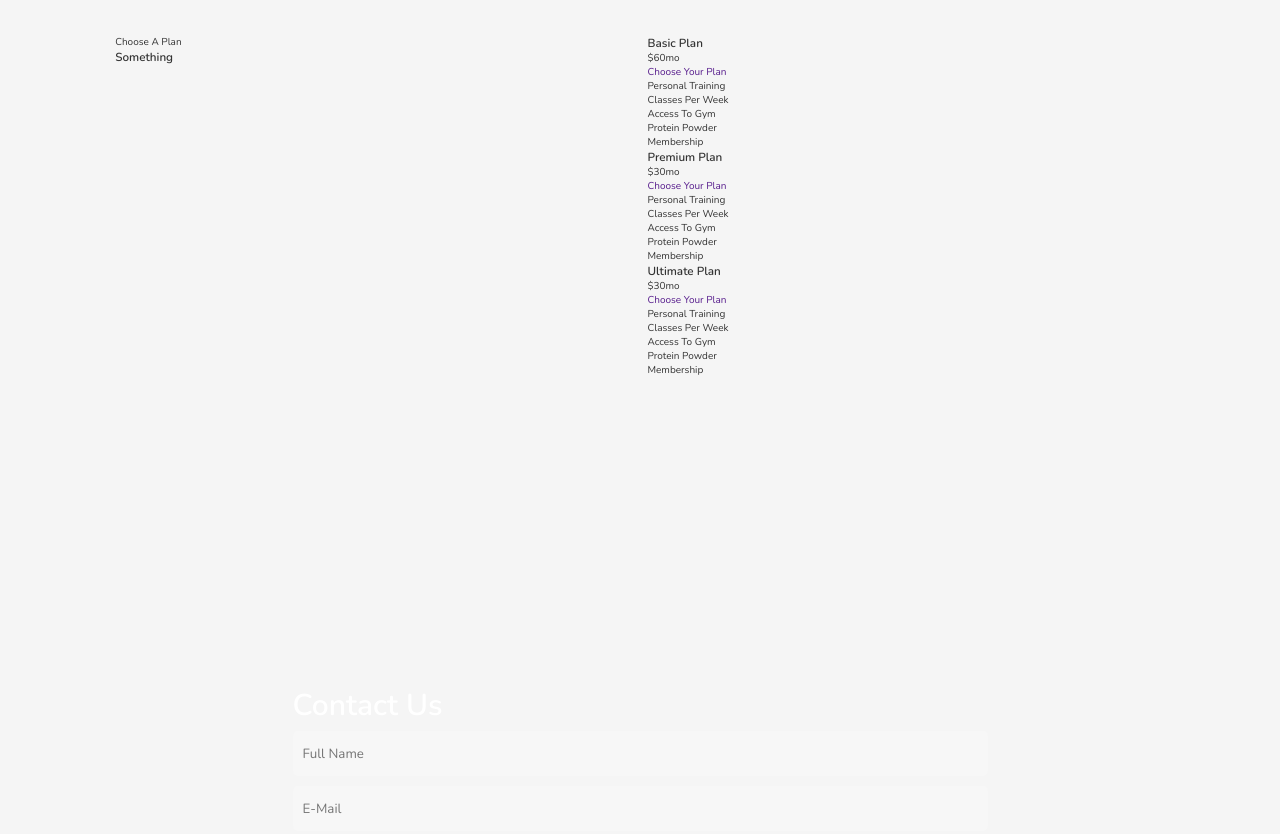
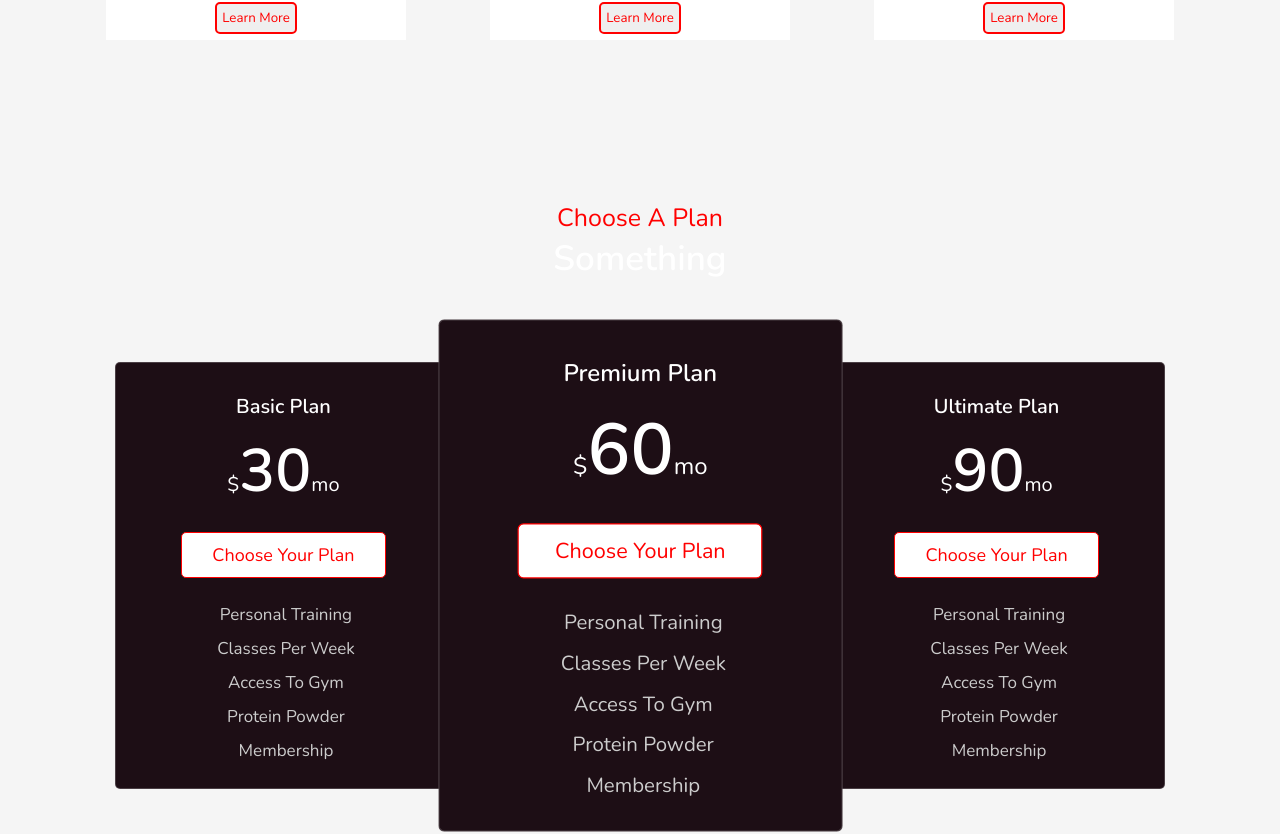
Before and after one commit to anderson-pixel/fitx, a React (Create React App) app: page / in a window 1280 px wide. Shown: the part 1184-2018 px from the top of the page. Built offline with nearby package versions, Linux system fonts and the light colour scheme; some icons are missing.

Commit message:
Updated Pricing Section

```diff
--- a/src/components/header/Features/feature.tsx
+++ b/src/components/header/Features/feature.tsx
@@ -3,11 +3,19 @@ import styled from 'styled-components'
 import catimg from '../../../images/catshot.png'
 
 const FeaturesContainer = styled.section`
-height: auto;
+height: 800px;
 width: 100vw;
 display: grid;
 place-items: center;
 padding: 3rem 2rem;
+
+@media (max-width: 1000px) {
+    height: 900px;
+}
+@media (max-width: 668px) {
+    height: 1500px
+}
+
 
 h1 {
   color: white;
--- a/src/components/header/Pricing/pricing.tsx
+++ b/src/components/header/Pricing/pricing.tsx
@@ -2,9 +2,27 @@ import React from 'react'
 import styled from 'styled-components'
 
 const PricingContainer = styled.section`
-height: 650px;
+height: 750px;
 width: 100%;
 color: ${props => props.theme.colors.text};
+
+.link-btn {
+  margin-top: 1rem;
+   display: inline-block;
+   padding:1rem 3rem;
+   background: white;
+   color: red;
+   border: 1px solid red;
+   cursor: pointer;
+   border-radius: .5rem;
+   font-size: 1.8rem;
+   text-transform: capitalize;
+   transition: all 0.2s ease-in-out;
+   &:hover{
+      background: red;
+      color: white;
+   }
+}
 `
 
 
@@ -19,7 +37,7 @@ function Pricing() {
       <div className="box-container container">
         <div className="box">
           <h3>basic plan</h3>
-          <div className="price"><span>$</span>60<span>mo</span></div>
+          <div className="price"><span>$</span>30<span>mo</span></div>
           <a href='' className="link-btn">choose your plan</a>
           <div className="list">
             <p> <i className="fas fa-check"></i> personal training </p>
@@ -32,7 +50,7 @@ function Pricing() {
 
         <div className="box">
           <h3>premium plan</h3>
-          <div className="price"><span>$</span>30<span>mo</span></div>
+          <div className="price"><span>$</span>60<span>mo</span></div>
           <a href='' className="link-btn">choose your plan</a>
           <div className="list">
             <p> <i className="fas fa-check"></i> personal training </p>
@@ -45,7 +63,7 @@ function Pricing() {
 
         <div className="box">
           <h3>ultimate plan</h3>
-          <div className="price"><span>$</span>30<span>mo</span></div>
+          <div className="price"><span>$</span>90<span>mo</span></div>
           <a href='' className="link-btn">choose your plan</a>
           <div className="list">
             <p> <i className="fas fa-check"></i> personal training </p>
--- a/src/index.scss
+++ b/src/index.scss
@@ -15,6 +15,31 @@
   -moz-osx-font-smoothing: grayscale;
 }
 
+$orange:#ff5421;
+$white:#fff;
+$black:#000;
+$light-color:#ccc;
+$bg-color:#1d0e15;
+$border:.1rem solid rgba(255,255,255,.2);
+
+@mixin grid($val) {
+   display: grid;
+   grid-template-columns: repeat(auto-fit, minmax($val, 1fr));
+   gap:2rem;
+}
+
+@mixin title-text($titleText) {
+   font-size: $titleText;
+   text-transform: capitalize;
+   color:$white;
+}
+
+@mixin graph-text($graphText) {
+   font-size: $graphText;
+   line-height: 2;
+   color:$light-color;
+}
+
 $red: #f00;
 $black : #000;
 $white : #fff;
@@ -22,10 +47,16 @@ $light-white : #aaa;
 $light-bg : #aaa;
 $light-black : #111;
 
-@mixin grid($val) {
-  display: grid;
-  grid-template-columns: repeat(auto-fit, minmax($val, 1fr));
-  gap:1.5rem;
+@mixin title-text($titleText) {
+  font-size: $titleText;
+  text-transform: capitalize;
+  color:$white;
+}
+
+@mixin graph-text($graphText) {
+  font-size: $graphText;
+  line-height: 2;
+  color:$light-color;
 }
 
 html {
@@ -63,9 +94,8 @@ section {
          font-size: 4rem;
        }
      }
-   }
+  }
 }
-
 
 code {
   font-family: source-code-pro, Menlo, Monaco, Consolas, 'Courier New',
@@ -76,10 +106,6 @@ code {
   html {
     font-size: 55%;
   }
-}
-
-.pricing {
-  @include grid(32rem);
 }
 
 .team {
@@ -181,3 +207,92 @@ code {
         }
     }
 }
+
+
+.pricing{
+
+  .box-container{
+     @include grid(29rem);
+     margin-top: 8rem;
+     margin-bottom: 5rem;
+
+     .box{
+        padding:2rem;
+        text-align: center;
+        border:$border;
+        background: $bg-color;
+        border-radius: .5rem;
+
+        &:nth-child(2){
+           transform: scale(1.2);
+        }
+
+        h3{
+           @include title-text(2rem);
+           padding-top: 1rem;
+        }
+
+        .price{
+           padding:1rem 0;
+           @include title-text(6rem);
+           font-weight: bolder;
+
+           span{
+              font-size: 2rem;
+              font-weight: normal;
+           }
+        }
+
+        .list{
+           padding-top: 2rem;
+
+           p{
+              @include graph-text(1.7rem);
+
+              i{
+                 padding-right: .5rem;
+                 color:$orange;
+
+                 &.fa-times{
+                    color:$white;
+                 }
+              }
+           }
+        }
+     }
+  }
+}
+
+.heading{
+  text-align: center;
+  margin-bottom: 3rem;
+
+  span{
+     font-size: 2.5rem;
+     color:$red;
+  }
+
+  h3{
+     @include title-text(3.5rem);
+  }
+}
+
+
+//media query
+
+@media (max-width:1151px){
+  html{
+     font-size: 55%;
+  }
+  .home h3{
+     font-size: 3rem;
+  }
+  .pricing .box-container{
+    margin-top: 200;
+    margin-bottom: 780;
+
+    .box:nth-child(2){
+       transform: scale(1);
+    }
+ }
+}
```
